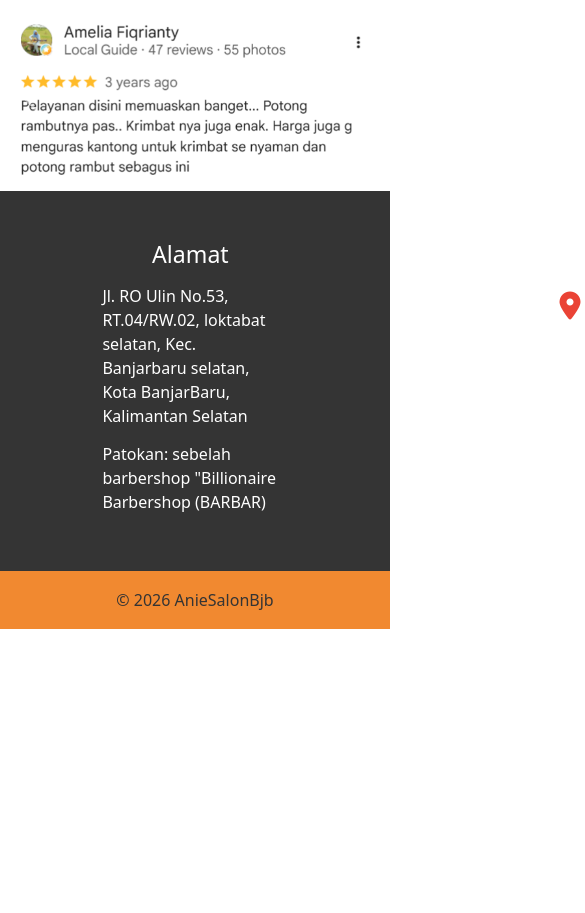
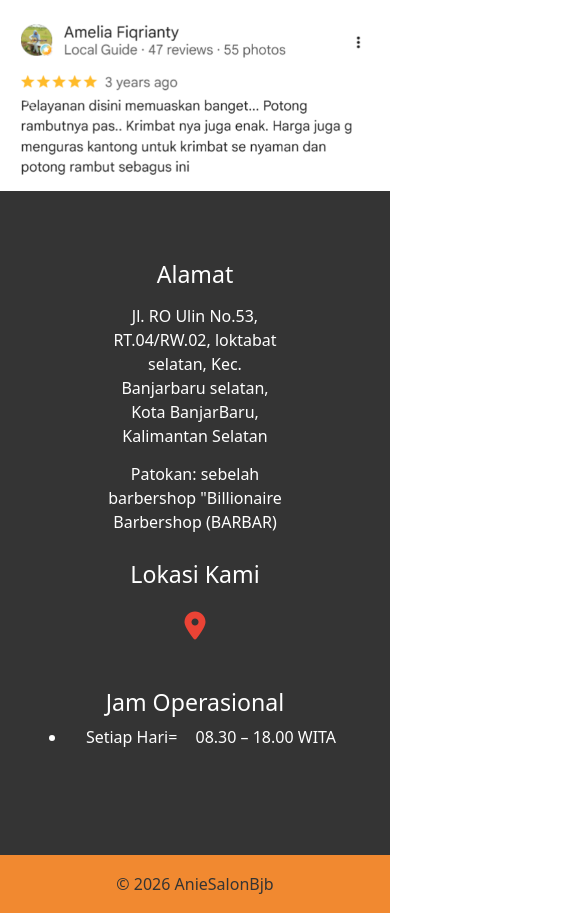
Before and after one commit to maulanagathfan172-web/web-klien-1-salon-, a plain HTML site: page index.html in a window 390 px wide. Shown: the part 2159-3072 px from the top of the page, 585 px wide, since content can reach past the window. Before the commit the page ends 2788 px from the top, so only its background shows below. Drawn offline with nearby package versions, Linux system fonts and the light colour scheme.

Commit message:
Add files via upload

```diff
--- a/style.css
+++ b/style.css
@@ -38,44 +38,39 @@
   border: 0;
   z-index: 9999;
   color: white;
-  transition: .2s;
+  transition: 0.2s;
 }
 
 .btn-floating:hover {
   width: auto;
   padding: 0 20px;
   cursor: pointer;
-
 }
 
-.btn-floating span{
+.btn-floating span {
   font-size: 16px;
   margin-left: 5px;
-  transition: .2s;
+  transition: 0.2s;
   line-height: 0px;
   display: none;
-
 }
 
-.btn-floating:hover span{
+.btn-floating:hover span {
   display: inline-block;
-
 }
 
-.btn-floating:hover img{
+.btn-floating:hover img {
   margin-bottom: -3px;
-
 }
 
-.btn-floating.whatsapp{
+.btn-floating.whatsapp {
   bottom: 25px;
   background-color: #34af23;
   border: 2px solid #fff;
 }
 
-.btn-floating.whatsapp:hover{
+.btn-floating.whatsapp:hover {
   background-color: #1f7a12;
-
 }
 
 .btn-floating.instagram {
@@ -83,46 +78,60 @@
   background-color: black;
 }
 
-
 /* Contact */
 footer {
- background-color: #343434;
- padding-top: 50px
-
+  background-color: #343434;
+  padding-top: 50px;
 }
 .container-contact {
-  width: 1140px;
-  margin: auto;
+  color: white;
+  max-width: 1200px;
+  margin: 0 auto;
   display: flex;
-  justify-content: center;
-  color: white;
+  justify-content: space-between;
+  align-items: flex-start;
+  padding: 20px;
 }
 
-.contact-content{
+.contact-content {
   width: 33.3%;
+  flex: 1;
+  padding: 0 15px;
 }
 
-h3{
+h3 {
   font-size: 28px;
   margin-bottom: 15px;
   text-align: center;
 }
 
-.contact-content p{
+.contact-content p {
   width: 190px;
   margin: auto;
   padding: 7px;
 }
 
-.contact-content ul{
+@media (max-width: 768px) {
+  .container-contact {
+    flex-direction: column;
+    align-items: center;
+    text-align: center;
+  }
+  .contact-content {
+    width: 100%;
+    margin-bottom: 20px;
+  }
+}
+
+.contact-content ul {
   text-align: center;
 }
 
-.list{
+.list {
   padding: 0;
 }
 
-.list li{
+.list li {
   width: auto;
   text-align: center;
   list-style-type: none;
@@ -130,44 +139,43 @@
   position: relative;
 }
 
-.list li::before{
-  content: '';
+.list li::before {
+  content: "";
   position: absolute;
-  transform: translate(-50%,-50%);
+  transform: translate(-50%, -50%);
   left: 50%;
   top: 100%;
   width: 0;
   height: 2px;
   background: #f18930;
-  transition-duration: .5s;
+  transition-duration: 0.5s;
 }
 
-.list li:hover::before{
+.list li:hover::before {
   width: 70px;
 }
 
-a{
+a {
   text-decoration: none;
-
 }
 
-a:hover{
-  color:#f18930;
+a:hover {
+  color: #f18930;
 }
 
-.time li span{
+.time li span {
   width: 190px;
   margin: auto;
   padding: 7px;
 }
 
-.bottom-bar{
-  background:#f18930;
+.bottom-bar {
+  background: #f18930;
   text-align: center;
   padding: 10px 0;
   margin-top: 50px;
 }
-.bottom-bar p{
+.bottom-bar p {
   color: #343434;
   margin: 0;
   font-size: 16px;
```
